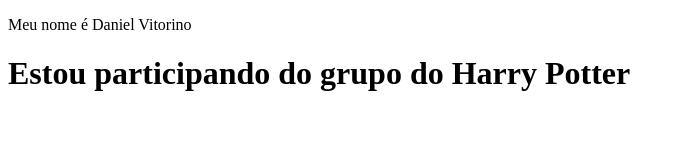
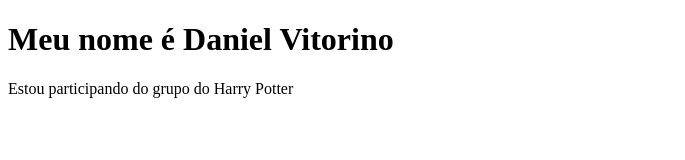
Before and after one commit to Daniel-Vitorino/atividade-02-10-2023, a plain HTML site: page index.html in a window 1280 px wide. Shown: the whole page, without its empty margins (0-685 px from the left). Drawn offline with Linux system fonts and the light colour scheme.

Commit message:
Atividade

```diff
--- a/index.html
+++ b/index.html
@@ -6,7 +6,7 @@
     <title>Document</title>
 </head>
 <body>
-    <p>Meu nome é Daniel Vitorino</p>
-    <h1>Estou participando do grupo do Harry Potter</h1>
+    <h1>Meu nome é Daniel Vitorino</h1>
+    <p>Estou participando do grupo do Harry Potter</p>
 </body>
 </html>
```
